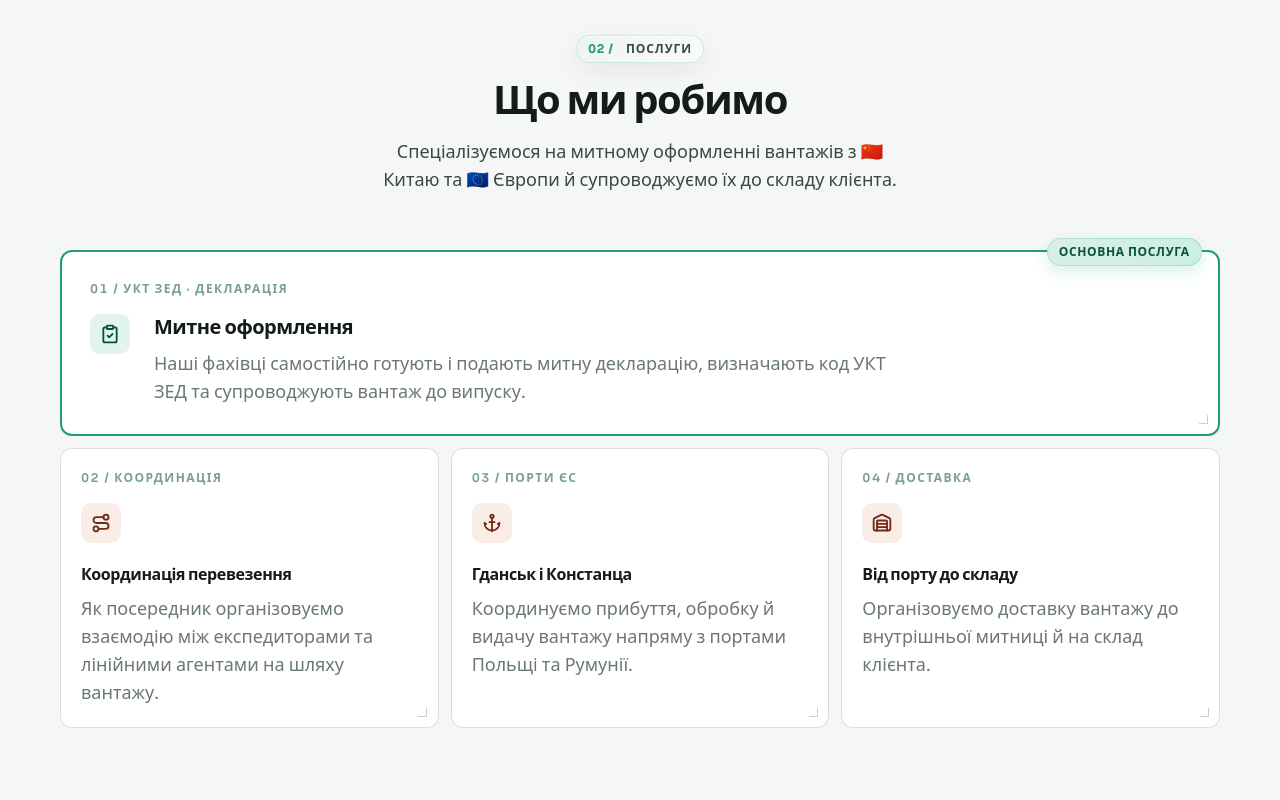
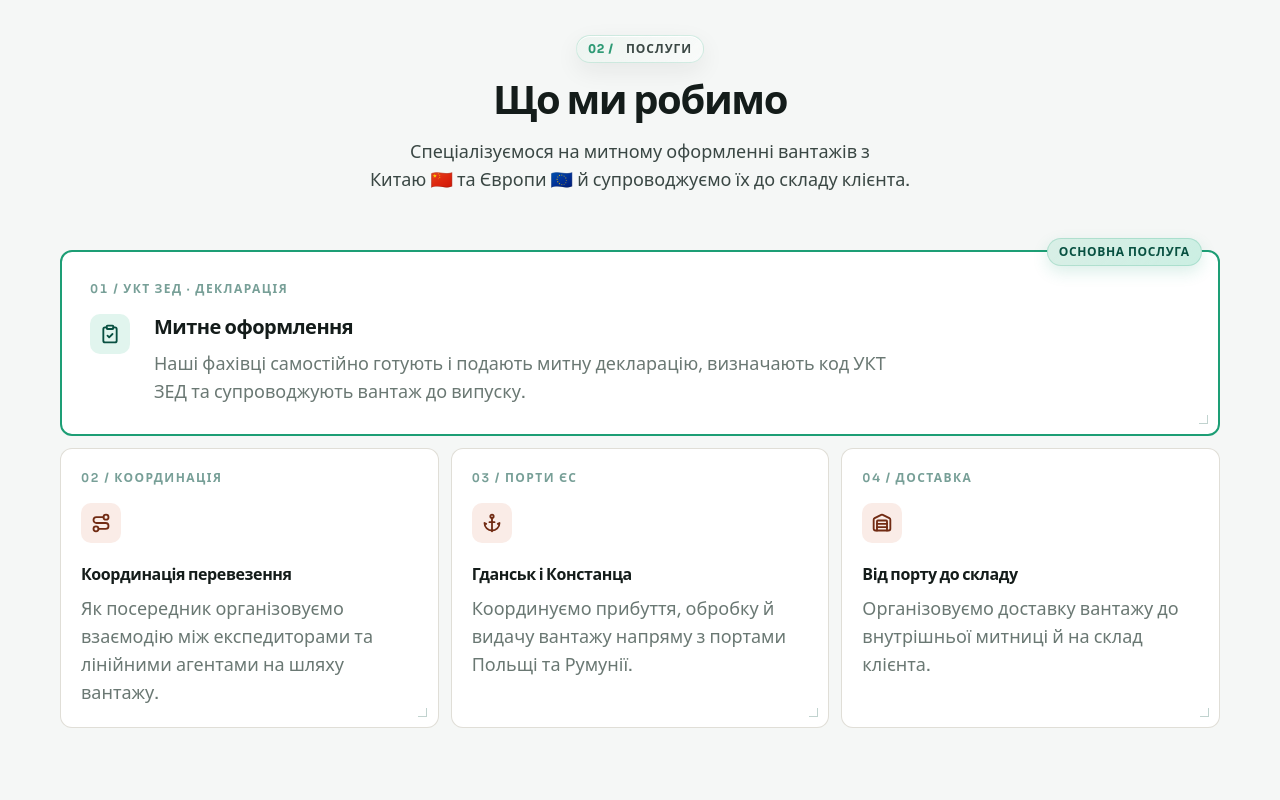
Before and after one commit to eerinessofsilence/bristol, a React (Vite) app in the folder frontend/: page / in a window 1280 px wide. Shown: the part 1380-2180 px from the top of the page. Built offline with nearby package versions, Linux system fonts and the light colour scheme; no server answers; a web font is replaced by a local one.

Commit message:
style(frontend): normalize country flag placement

```diff
--- a/frontend/src/components/Intro.tsx
+++ b/frontend/src/components/Intro.tsx
@@ -23,7 +23,7 @@ export function Intro() {
           <div className="mt-6 flex flex-wrap gap-2">
             {[
               'Без передоплати',
-              '🇨🇳 Китай і Європа',
+              'Китай 🇨🇳 і Європа 🇪🇺',
               'Координація доставки',
               'Доставка до складу',
             ].map((tag) => (
--- a/frontend/src/components/Process.tsx
+++ b/frontend/src/components/Process.tsx
@@ -3,7 +3,7 @@ import { Anchor, ArrowDown, ClipboardCheck, Globe2, Truck, Warehouse } from 'luc
 const routeSteps = [
   {
     icon: Globe2,
-    title: '🇨🇳 Китай і Європа',
+    title: 'Китай 🇨🇳 і Європа 🇪🇺',
     description: 'Відправлення вантажу',
     role: 'Етап маршруту',
     tone: 'neutral',
--- a/frontend/src/components/Services.tsx
+++ b/frontend/src/components/Services.tsx
@@ -20,8 +20,14 @@ export function Services({ onRequestConsultation }: Props) {
             <h2 className="section-title mt-4">Що ми робимо</h2>
             <p className="text-ink-2 mt-4 text-base leading-6 text-balance sm:text-lg sm:leading-7">
               Спеціалізуємося на митному оформленні вантажів з{' '}
-              <span aria-hidden="true">🇨🇳</span> Китаю та <span aria-hidden="true">🇪🇺</span> Європи й супроводжуємо їх до
-              складу клієнта.
+              <span className="whitespace-nowrap">
+                Китаю <span aria-hidden="true">🇨🇳</span>
+              </span>{' '}
+              та{' '}
+              <span className="whitespace-nowrap">
+                Європи <span aria-hidden="true">🇪🇺</span>
+              </span>{' '}
+              й супроводжуємо їх до складу клієнта.
             </p>
           </div>
           <div className="mt-14 grid grid-cols-1 gap-3 sm:grid-cols-2 lg:grid-cols-3" data-reveal>
```
